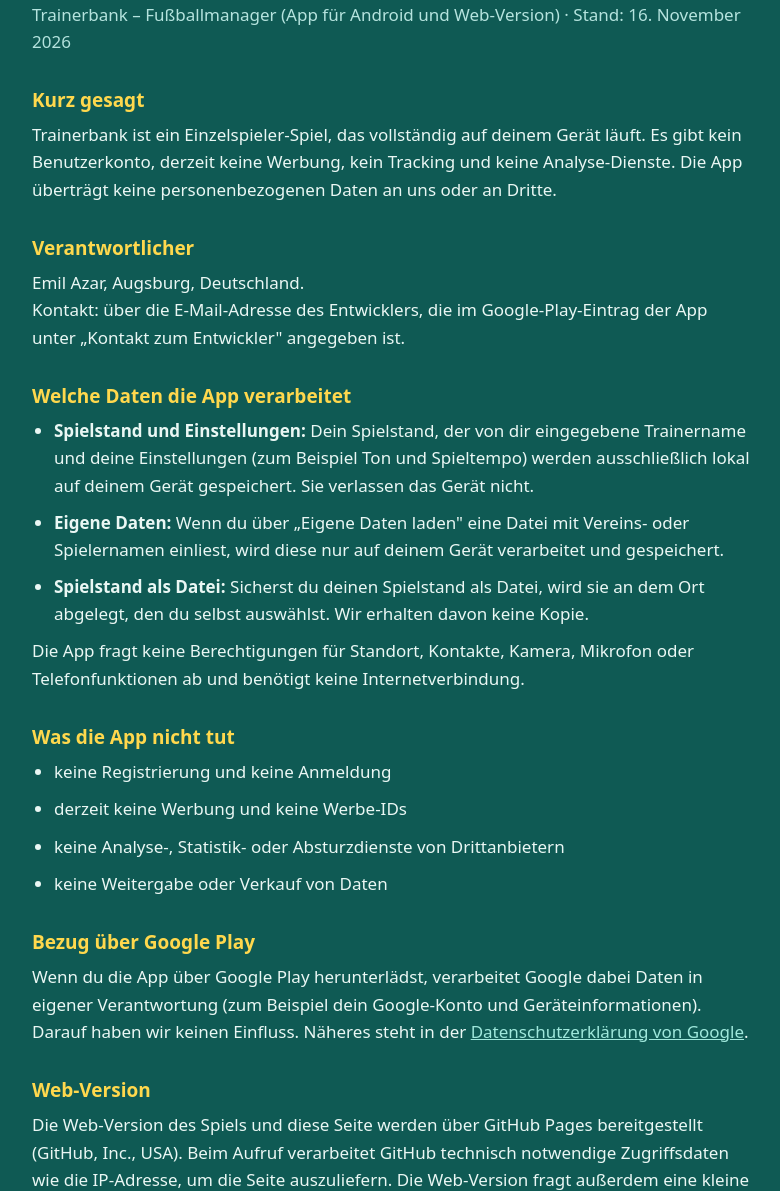
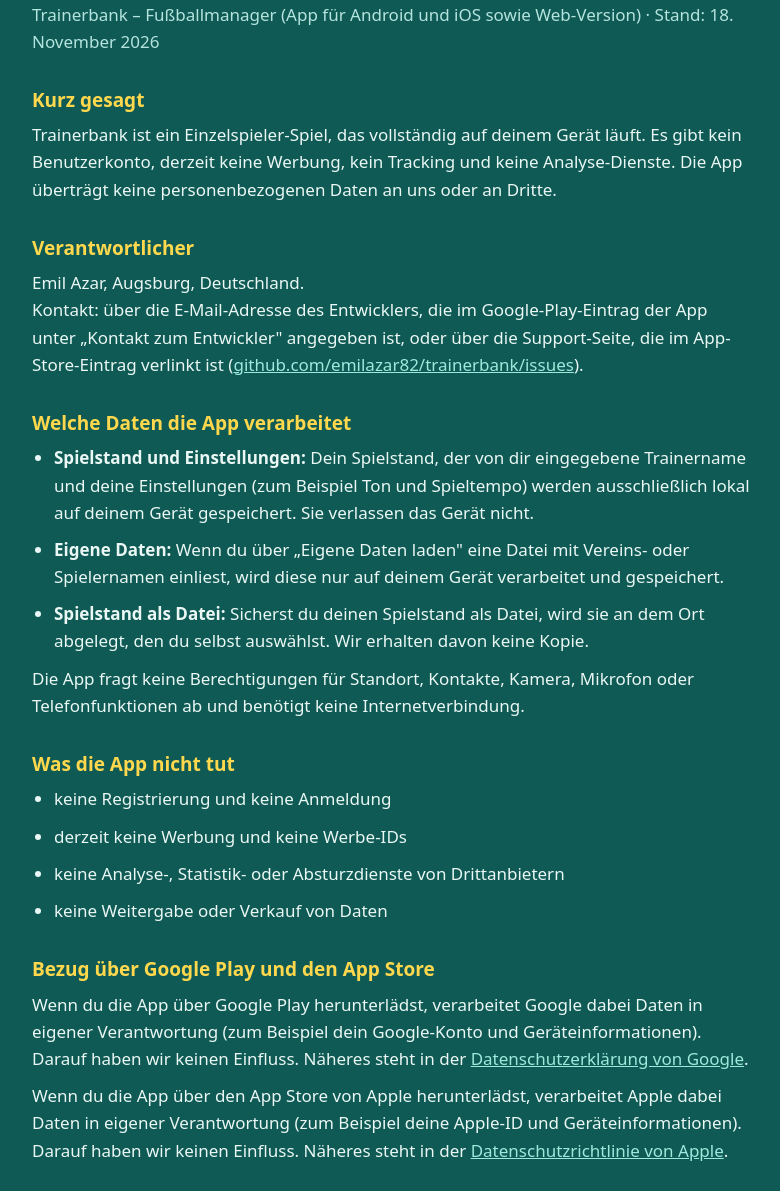
Before and after one commit to emilazar82/liga-boss, a plain HTML site: page datenschutz.html in a window 1280 px wide. Shown: the part 68-1259 px from the top of the page, without its empty margins (248-1028 px from the left). Drawn offline with Linux system fonts and the light colour scheme.

Commit message:
Datenschutzerklaerung um iOS und App Store ergaenzt
Co-Authored-By: Claude Fable 5.2 <noreply@anthropic.com>
Claude-Session: https://claude.ai/code/session_01T2Un14fnkD6TAR1WyskT1n

```diff
--- a/datenschutz.html
+++ b/datenschutz.html
@@ -21,14 +21,14 @@ hr{border:0;border-top:1px solid #2f8179;margin:34px 0}
 <body>
 <main>
 <h1>Datenschutzerklärung</h1>
-<p class="sub">Trainerbank – Fußballmanager (App für Android und Web-Version) · Stand: 16. November 2026</p>
+<p class="sub">Trainerbank – Fußballmanager (App für Android und iOS sowie Web-Version) · Stand: 18. November 2026</p>
 
 <h2>Kurz gesagt</h2>
 <p>Trainerbank ist ein Einzelspieler-Spiel, das vollständig auf deinem Gerät läuft. Es gibt kein Benutzerkonto, derzeit keine Werbung, kein Tracking und keine Analyse-Dienste. Die App überträgt keine personenbezogenen Daten an uns oder an Dritte.</p>
 
 <h2>Verantwortlicher</h2>
 <p>Emil Azar, Augsburg, Deutschland.<br>
-Kontakt: über die E-Mail-Adresse des Entwicklers, die im Google-Play-Eintrag der App unter „Kontakt zum Entwickler" angegeben ist.</p>
+Kontakt: über die E-Mail-Adresse des Entwicklers, die im Google-Play-Eintrag der App unter „Kontakt zum Entwickler" angegeben ist, oder über die Support-Seite, die im App-Store-Eintrag verlinkt ist (<a href="https://github.com/emilazar82/trainerbank/issues" rel="noopener">github.com/emilazar82/trainerbank/issues</a>).</p>
 
 <h2>Welche Daten die App verarbeitet</h2>
 <ul>
@@ -46,14 +46,15 @@ Kontakt: über die E-Mail-Adresse des Entwicklers, die im Google-Play-Eintrag de
 <li>keine Weitergabe oder Verkauf von Daten</li>
 </ul>
 
-<h2>Bezug über Google Play</h2>
+<h2>Bezug über Google Play und den App Store</h2>
 <p>Wenn du die App über Google Play herunterlädst, verarbeitet Google dabei Daten in eigener Verantwortung (zum Beispiel dein Google-Konto und Geräteinformationen). Darauf haben wir keinen Einfluss. Näheres steht in der <a href="https://policies.google.com/privacy?hl=de" rel="noopener">Datenschutzerklärung von Google</a>.</p>
+<p>Wenn du die App über den App Store von Apple herunterlädst, verarbeitet Apple dabei Daten in eigener Verantwortung (zum Beispiel deine Apple-ID und Geräteinformationen). Darauf haben wir keinen Einfluss. Näheres steht in der <a href="https://www.apple.com/de/legal/privacy/" rel="noopener">Datenschutzrichtlinie von Apple</a>.</p>
 
 <h2>Web-Version</h2>
 <p>Die Web-Version des Spiels und diese Seite werden über GitHub Pages bereitgestellt (GitHub, Inc., USA). Beim Aufruf verarbeitet GitHub technisch notwendige Zugriffsdaten wie die IP-Adresse, um die Seite auszuliefern. Die Web-Version fragt außerdem eine kleine Datei auf demselben Server ab, um zu prüfen, ob eine neuere Version vorliegt. Der Spielstand wird auch hier nur im Speicher deines Browsers abgelegt. Näheres steht in der <a href="https://docs.github.com/de/site-policy/privacy-policies/github-general-privacy-statement" rel="noopener">Datenschutzerklärung von GitHub</a>.</p>
 
 <h2>Speicherdauer und Löschung</h2>
-<p>Alle Spieldaten bleiben auf deinem Gerät, bis du sie löschst. Du kannst sie jederzeit entfernen: durch Löschen der App-Daten in den Android-Einstellungen oder durch Deinstallieren der App. Eine neue Laufbahn überschreibt den bisherigen Spielstand. In der Web-Version genügt es, die Website-Daten im Browser zu löschen.</p>
+<p>Alle Spieldaten bleiben auf deinem Gerät, bis du sie löschst. Du kannst sie jederzeit entfernen: durch Löschen der App-Daten in den Android-Einstellungen oder durch Deinstallieren der App (auf dem iPhone durch Löschen der App). Eine neue Laufbahn überschreibt den bisherigen Spielstand. In der Web-Version genügt es, die Website-Daten im Browser zu löschen.</p>
 
 <h2>Kinder</h2>
 <p>Die App erhebt keine personenbezogenen Daten, auch nicht von Kindern.</p>
```
